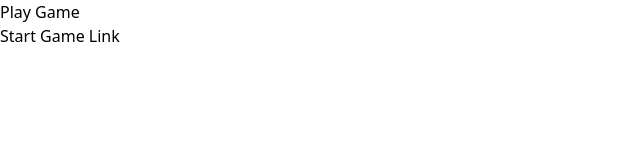
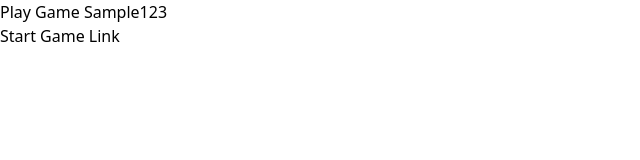
Before and after one commit to simranshah20/Algocamp, a React (Vite) app in the folder Frontend/React_project/Hangman_Game/: page /start in a window 1280 px wide. Both pictures are taken after typing "Sample123" into the empty fields and a click on the button "Submit". Shown: the top 160 px of the page, without its empty margins (0-640 px from the left). Built offline with nearby package versions, Linux system fonts and the light colour scheme.

Commit message:
transfering data from one page to another page

```diff
--- a/Frontend/React_project/Hangman_Game/src/components/textinputform/textInputFormContainer.jsx
+++ b/Frontend/React_project/Hangman_Game/src/components/textinputform/textInputFormContainer.jsx
@@ -19,7 +19,7 @@
             // setTimeout(()=>{
             //     navigate("/play");
             // },500);
-            navigate("/play");
+            navigate(`/play`,{state:{wordSelected:value} });    //assigning the property to state
         }
      }
 
--- a/Frontend/React_project/Hangman_Game/src/pages/playGame.jsx
+++ b/Frontend/React_project/Hangman_Game/src/pages/playGame.jsx
@@ -1,11 +1,17 @@
-import { Link } from "react-router-dom";
+import { Link, useLocation } from "react-router-dom";
 
 function PlayGame(){
+//   const [searchParams]=useSearchParams();
+//   console.log(searchParams.get("text"));
+
+//const {text}=useParams();  //fetching the value of text
+
+const  {state}=useLocation();  //destructing state property
     return(
         <>
-        <h1>Play Game</h1>
+        <h1>Play Game {state.wordSelected}</h1>
         {/* here to work like href,link work like a tag but it doest not refresh the page while switching to another page */}
-    <Link to ='/start   ' className="text-blue-500">Start  Game Link</Link>
+    <Link to ='/start' className="text-blue-500">Start  Game Link</Link>
         </>
     );
 }
```
